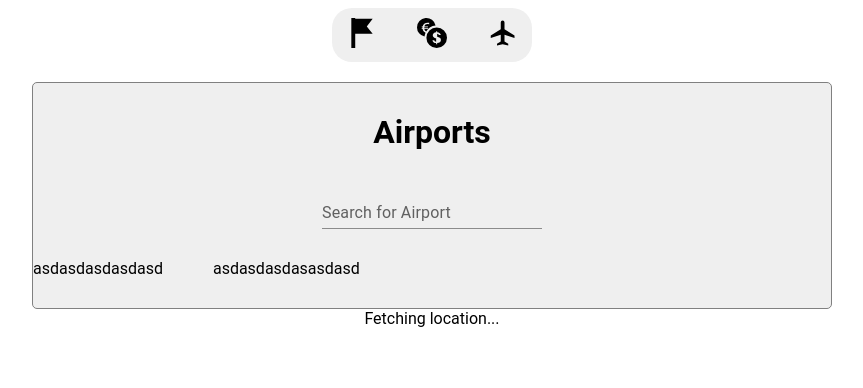
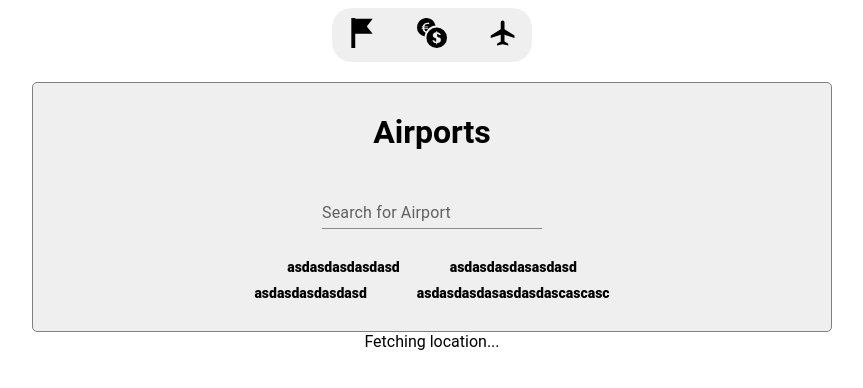
Before and after one commit to achiewe/countries-project, a React (Vite) app: page /Airports in a window 1280 px wide. Shown: the top 388 px of the page, without its empty margins (208-1071 px from the left). Built offline with nearby package versions, Linux system fonts and the light colour scheme; no server answers.

Commit message:
add the min widht and max width

```diff
--- a/src/components/Airports/AirportsList.tsx
+++ b/src/components/Airports/AirportsList.tsx
@@ -14,6 +14,10 @@ export default function AirportsList() {
         <div className="mainDivAirports">
           <p> asdasdasdasdasd</p>
           <p> asdasdasdasasdasd</p>
+        </div>
+        <div className="mainDivAirports">
+          <p> asdasdasdasdasd</p>
+          <p> asdasdasdasasdasdascascasc</p>
         </div>
       </div>
     </AirportsContainer>
@@ -32,15 +36,26 @@ const AirportsContainer = styled.div`
     display: flex;
     width: 100%;
     justify-content: center;
+    flex-direction: column;
     align-items: center;
     gap: 10px;
   }
 
   .mainDivAirports {
+    min-width: 400px;
+    max-width: 400px;
     display: flex;
     flex-direction: row;
     align-items: center;
-    width: 100%;
+    justify-content: center;
+
     gap: 50px;
   }
+
+  p {
+    font-size: 14px;
+    font-weight: 800;
+    color: black;
+    font-style: normal;
+  }
 `;
```
